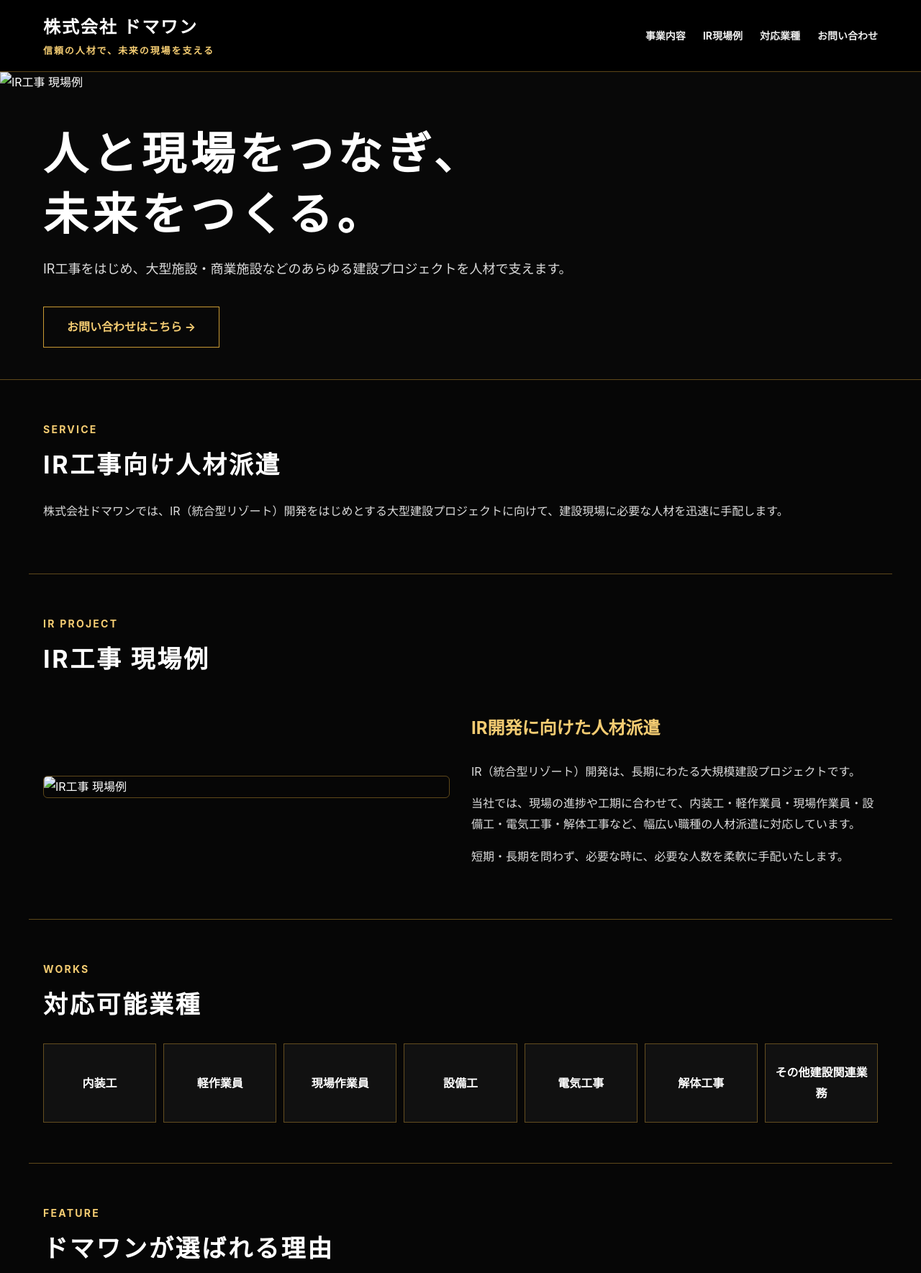
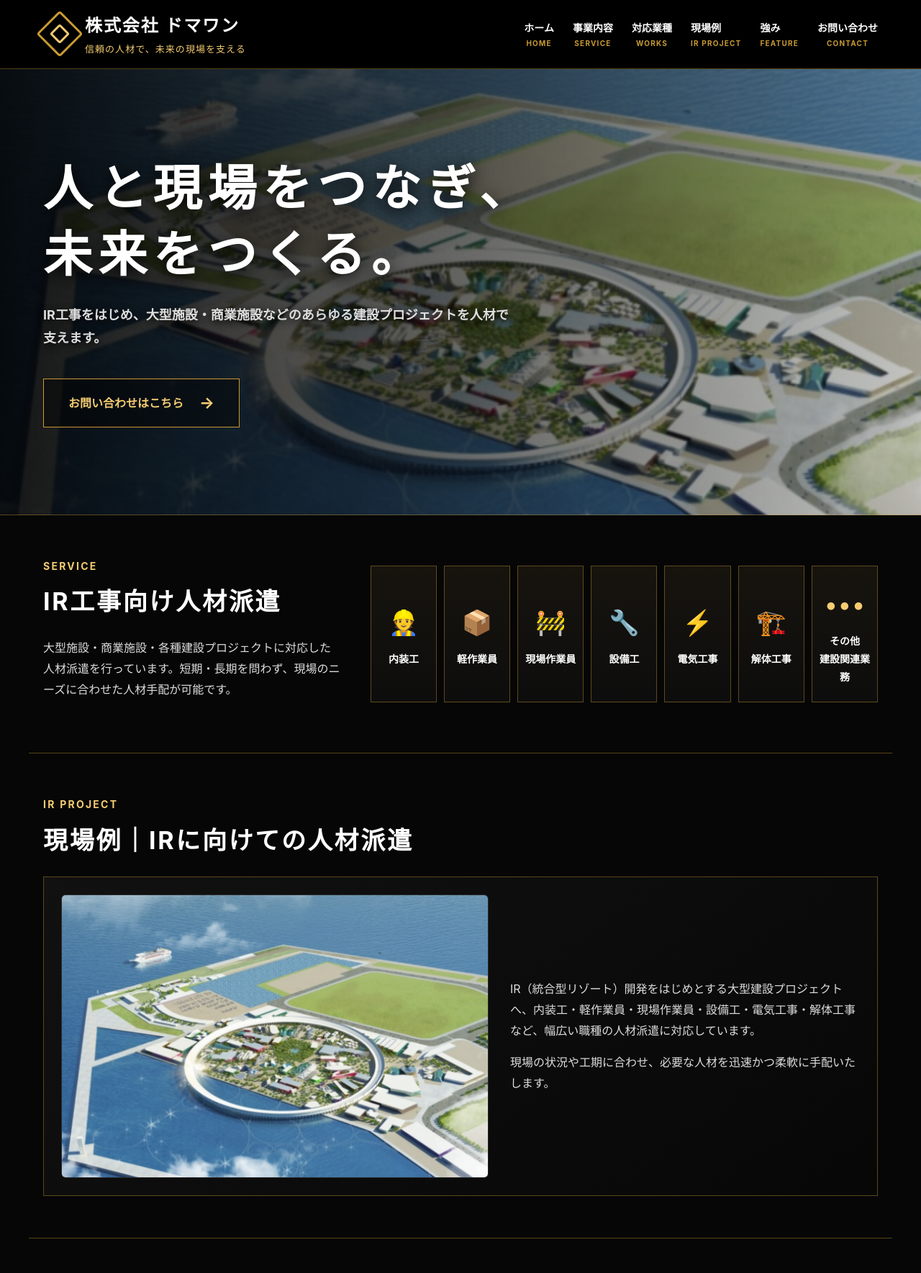
Before and after one commit to kocchanmama/domawan, a plain HTML site: page index.html in a window 1280 px wide. Shown: the top 1769 px of the page at 72% size. Drawn offline with Linux system fonts and the light colour scheme.

Commit message:
Add files via upload

```diff
--- a/index.html
+++ b/index.html
@@ -5,138 +5,175 @@
 <meta charset="UTF-8">
 <meta name="viewport" content="width=device-width, initial-scale=1.0">
 <title>株式会社 ドマワン｜IR工事向け人材派遣</title>
+<meta name="description" content="株式会社ドマワンは、IR工事・大型施設・商業施設など建設プロジェクトに対応した人材派遣会社です。">
 <style>
 *{box-sizing:border-box}
-body{margin:0;background:#060606;color:#fff;font-family:-apple-system,BlinkMacSystemFont,"Yu Gothic",Meiryo,sans-serif;line-height:1.8}
+html{scroll-behavior:smooth}
+body{
+  margin:0;background:#060606;color:#fff;
+  font-family:-apple-system,BlinkMacSystemFont,"Hiragino Mincho ProN","Yu Mincho","Yu Gothic",Meiryo,serif;
+  line-height:1.8;
+}
 a{color:inherit;text-decoration:none}
-:root{--gold:#c99a33;--gold2:#f4cc72;--line:rgba(201,154,51,.45)}
-header{background:#000;border-bottom:1px solid var(--line);position:sticky;top:0;z-index:10}
-.nav{max-width:1200px;margin:auto;padding:16px 20px;display:flex;justify-content:space-between;align-items:center}
-.logo{font-size:24px;font-weight:bold;letter-spacing:.08em}
-.logo span{display:block;color:var(--gold2);font-size:13px}
-.menu{display:flex;gap:24px;font-size:14px;font-weight:bold}
-.menu a{color:#eee}
-.hero{background:#080808;border-bottom:1px solid var(--line)}
-.hero-img{width:100%;display:block;max-height:560px;object-fit:cover}
-.hero-text{max-width:1200px;margin:auto;padding:44px 20px}
-.hero h1{font-size:clamp(34px,6vw,62px);line-height:1.35;margin:0 0 16px;letter-spacing:.1em}
-.hero p{font-size:18px;color:#ddd;max-width:780px}
-.btn{display:inline-block;border:1px solid var(--gold);color:var(--gold2);padding:13px 32px;margin-top:18px;font-weight:bold}
-section{max-width:1200px;margin:auto;padding:56px 20px;border-bottom:1px solid var(--line)}
+:root{--gold:#c99a33;--gold2:#f4cc72;--line:rgba(201,154,51,.42)}
+.header{position:sticky;top:0;z-index:10;background:rgba(0,0,0,.93);border-bottom:1px solid var(--line)}
+.nav{max-width:1200px;margin:auto;padding:14px 20px;display:flex;justify-content:space-between;align-items:center;gap:18px}
+.logo{display:flex;align-items:center;gap:12px}
+.mark{width:46px;height:46px;border:3px solid var(--gold);transform:rotate(45deg);position:relative;border-radius:4px}
+.mark:after{content:"";position:absolute;inset:10px;border:3px solid var(--gold2);border-radius:3px}
+.logo strong{display:block;font-size:24px;letter-spacing:.08em}
+.logo span{display:block;color:var(--gold2);font-size:13px;letter-spacing:.08em}
+.menu{display:flex;gap:26px;font-size:14px;font-weight:bold}
+.menu span{display:block;color:var(--gold);font-size:10px;text-align:center;letter-spacing:.12em}
+.hero{
+  min-height:620px;display:flex;align-items:center;
+  background:
+  linear-gradient(90deg,rgba(0,0,0,.9),rgba(0,0,0,.58),rgba(0,0,0,.18)),
+  url("ir-site-example.png") center/cover;
+  border-bottom:1px solid var(--line);
+}
+.hero-inner{max-width:1200px;margin:auto;width:100%;padding:80px 20px}
+.hero h1{font-size:clamp(38px,6vw,68px);line-height:1.35;letter-spacing:.12em;margin:0 0 22px;text-shadow:0 5px 24px #000}
+.hero p{font-size:18px;font-weight:bold;max-width:660px;text-shadow:0 3px 12px #000}
+.btn{display:inline-flex;align-items:center;gap:22px;margin-top:22px;border:1px solid var(--gold);color:var(--gold2);padding:13px 34px;font-weight:bold;background:rgba(0,0,0,.46)}
+.btn:after{content:"→";font-size:22px}
+section{max-width:1200px;margin:auto;padding:58px 20px}
 .label{color:var(--gold2);font-size:14px;letter-spacing:.16em;font-weight:bold}
-h2{font-size:34px;margin:6px 0 20px;letter-spacing:.08em;color:#fff}
+h2{font-size:34px;margin:6px 0 20px;letter-spacing:.08em}
 p{color:#ddd}
-.ir-box{display:grid;grid-template-columns:1fr 1fr;gap:30px;align-items:center}
-.ir-box img{width:100%;border:1px solid var(--line);border-radius:6px}
-.grid{display:grid;grid-template-columns:repeat(4,1fr);gap:16px}
-.card{background:linear-gradient(145deg,#141414,#080808);border:1px solid var(--line);padding:24px;border-radius:6px}
-.card h3{color:var(--gold2);margin:0 0 8px}
-.work-grid{display:grid;grid-template-columns:repeat(7,1fr);gap:10px;margin-top:24px}
-.work{background:#111;border:1px solid var(--line);padding:20px 10px;text-align:center;min-height:110px;display:flex;align-items:center;justify-content:center;font-weight:bold}
-.contact{max-width:none;background:#080808;padding:0}
-.contact-wrap{max-width:1200px;margin:auto;display:grid;grid-template-columns:1.2fr 1fr 1fr}
-.contact-box{padding:28px;border-right:1px solid var(--line)}
-.tel{font-size:30px;color:var(--gold2);font-weight:bold}
-footer{text-align:center;background:#000;color:#aaa;padding:18px}
+.service{display:grid;grid-template-columns:1fr 1.7fr;gap:40px;align-items:center;border-bottom:1px solid var(--line)}
+.work-grid{display:grid;grid-template-columns:repeat(7,1fr);gap:10px}
+.work{background:linear-gradient(180deg,#17140e,#0d0d0d);border:1px solid var(--line);padding:22px 10px;text-align:center;min-height:120px;display:flex;flex-direction:column;justify-content:center;align-items:center}
+.icon{font-size:34px;color:var(--gold2);margin-bottom:8px}
+.work strong{font-size:14px}
+.example{border-bottom:1px solid var(--line)}
+.example-box{display:grid;grid-template-columns:1.1fr .9fr;gap:30px;align-items:center;background:linear-gradient(145deg,#111,#070707);border:1px solid var(--line);padding:24px}
+.example img{width:100%;border-radius:6px;border:1px solid rgba(255,255,255,.12)}
+.feature{border-bottom:1px solid var(--line)}
+.feature-grid{display:grid;grid-template-columns:repeat(4,1fr);gap:16px;margin-top:18px}
+.card{background:linear-gradient(145deg,#121212,#080808);border:1px solid var(--line);padding:26px;border-radius:6px;min-height:190px}
+.card .icon{font-size:42px}
+.card h3{margin:0 0 8px;font-size:21px}
+.card p{margin:0;font-size:15px}
+.about{max-width:none;padding:0;border-bottom:1px solid var(--line);display:grid;grid-template-columns:1fr 1.2fr}
+.about-img{min-height:330px;background:linear-gradient(rgba(0,0,0,.28),rgba(0,0,0,.4)),url("https://images.unsplash.com/photo-1541888946425-d81bb19240f5?auto=format&fit=crop&w=1200&q=80") center/cover;filter:grayscale(100%)}
+.about-text{padding:48px 7vw;background:#080808}
+.contact{max-width:none;padding:0;background:#080808}
+.contact-grid{max-width:1200px;margin:auto;display:grid;grid-template-columns:1.2fr 1fr 1fr}
+.contact-box{padding:28px 30px;border-right:1px solid var(--line)}
+.contact-box strong.tel{font-size:30px;color:var(--gold2);letter-spacing:.08em}
+.mailbtn{display:inline-block;background:linear-gradient(90deg,var(--gold2),var(--gold));color:#111;padding:13px 28px;margin-top:12px;font-weight:bold}
+.footer{text-align:center;padding:16px;background:#000;color:#bbb;font-size:13px;border-top:1px solid var(--line)}
 @media(max-width:900px){
- .menu{display:none}
- .ir-box,.contact-wrap{grid-template-columns:1fr}
- .grid{grid-template-columns:1fr}
- .work-grid{grid-template-columns:repeat(2,1fr)}
- .contact-box{border-right:0;border-bottom:1px solid var(--line)}
+  .menu{display:none}
+  .service,.example-box,.about,.contact-grid{grid-template-columns:1fr}
+  .work-grid{grid-template-columns:repeat(2,1fr)}
+  .feature-grid{grid-template-columns:1fr}
+  .contact-box{border-right:0;border-bottom:1px solid var(--line)}
+  .hero{min-height:560px}
+  .logo strong{font-size:19px}
 }
 </style>
 </head>
 <body>
 
-<header>
+<header class="header">
   <div class="nav">
-    <div class="logo">株式会社 ドマワン<span>信頼の人材で、未来の現場を支える</span></div>
+    <div class="logo">
+      <div class="mark"></div>
+      <div><strong>株式会社 ドマワン</strong><span>信頼の人材で、未来の現場を支える</span></div>
+    </div>
     <nav class="menu">
-      <a href="#service">事業内容</a>
-      <a href="#ir">IR現場例</a>
-      <a href="#works">対応業種</a>
-      <a href="#contact">お問い合わせ</a>
+      <a href="#home">ホーム<span>HOME</span></a>
+      <a href="#service">事業内容<span>SERVICE</span></a>
+      <a href="#works">対応業種<span>WORKS</span></a>
+      <a href="#example">現場例<span>IR PROJECT</span></a>
+      <a href="#feature">強み<span>FEATURE</span></a>
+      <a href="#contact">お問い合わせ<span>CONTACT</span></a>
     </nav>
   </div>
 </header>
 
-<main>
+<main id="home">
   <div class="hero">
-    <img class="hero-img" src="ir-original.png" alt="IR工事 現場例">
-    <div class="hero-text">
+    <div class="hero-inner">
       <h1>人と現場をつなぎ、<br>未来をつくる。</h1>
       <p>IR工事をはじめ、大型施設・商業施設などのあらゆる建設プロジェクトを人材で支えます。</p>
-      <a class="btn" href="#contact">お問い合わせはこちら →</a>
+      <a class="btn" href="#contact">お問い合わせはこちら</a>
     </div>
   </div>
 
-  <section id="service">
-    <div class="label">SERVICE</div>
-    <h2>IR工事向け人材派遣</h2>
-    <p>株式会社ドマワンでは、IR（統合型リゾート）開発をはじめとする大型建設プロジェクトに向けて、建設現場に必要な人材を迅速に手配します。</p>
+  <section class="service" id="service">
+    <div>
+      <div class="label">SERVICE</div>
+      <h2>IR工事向け人材派遣</h2>
+      <p>大型施設・商業施設・各種建設プロジェクトに対応した人材派遣を行っています。短期・長期を問わず、現場のニーズに合わせた人材手配が可能です。</p>
+    </div>
+    <div id="works" class="work-grid">
+      <div class="work"><div class="icon">👷</div><strong>内装工</strong></div>
+      <div class="work"><div class="icon">📦</div><strong>軽作業員</strong></div>
+      <div class="work"><div class="icon">🚧</div><strong>現場作業員</strong></div>
+      <div class="work"><div class="icon">🔧</div><strong>設備工</strong></div>
+      <div class="work"><div class="icon">⚡</div><strong>電気工事</strong></div>
+      <div class="work"><div class="icon">🏗️</div><strong>解体工事</strong></div>
+      <div class="work"><div class="icon">•••</div><strong>その他<br>建設関連業務</strong></div>
+    </div>
   </section>
 
-  <section id="ir">
+  <section class="example" id="example">
     <div class="label">IR PROJECT</div>
-    <h2>IR工事 現場例</h2>
-    <div class="ir-box">
-      <img src="ir-original.png" alt="IR工事 現場例">
+    <h2>現場例｜IRに向けての人材派遣</h2>
+    <div class="example-box">
+      <img src="ir-site-example.png" alt="IR工事の現場例">
       <div>
-        <h3 style="color:#f4cc72;font-size:24px;">IR開発に向けた人材派遣</h3>
-        <p>IR（統合型リゾート）開発は、長期にわたる大規模建設プロジェクトです。</p>
-        <p>当社では、現場の進捗や工期に合わせて、内装工・軽作業員・現場作業員・設備工・電気工事・解体工事など、幅広い職種の人材派遣に対応しています。</p>
-        <p>短期・長期を問わず、必要な時に、必要な人数を柔軟に手配いたします。</p>
+        <p>IR（統合型リゾート）開発をはじめとする大型建設プロジェクトへ、内装工・軽作業員・現場作業員・設備工・電気工事・解体工事など、幅広い職種の人材派遣に対応しています。</p>
+        <p>現場の状況や工期に合わせ、必要な人材を迅速かつ柔軟に手配いたします。</p>
       </div>
     </div>
   </section>
 
-  <section id="works">
-    <div class="label">WORKS</div>
-    <h2>対応可能業種</h2>
-    <div class="work-grid">
-      <div class="work">内装工</div>
-      <div class="work">軽作業員</div>
-      <div class="work">現場作業員</div>
-      <div class="work">設備工</div>
-      <div class="work">電気工事</div>
-      <div class="work">解体工事</div>
-      <div class="work">その他建設関連業務</div>
+  <section class="feature" id="feature">
+    <div class="label">FEATURE</div>
+    <h2>ドマワンの強み</h2>
+    <div class="feature-grid">
+      <div class="card"><div class="icon">🕒</div><h3>スピーディーな人材手配</h3><p>急な人材ニーズにも迅速に対応。スピード重視で現場をサポートします。</p></div>
+      <div class="card"><div class="icon">👥</div><h3>幅広い業種に対応</h3><p>多様な職種・専門スキルを持つ人材が在籍。あらゆる現場に対応可能です。</p></div>
+      <div class="card"><div class="icon">🤝</div><h3>現場に合わせた柔軟な対応</h3><p>現場ごとの条件や状況に合わせて、最適な人材をご提案します。</p></div>
+      <div class="card"><div class="icon">🛡️</div><h3>安心できるサポート体制</h3><p>就業後のフォローまでしっかりサポート。安心してお任せいただけます。</p></div>
     </div>
   </section>
 
-  <section>
-    <div class="label">FEATURE</div>
-    <h2>ドマワンが選ばれる理由</h2>
-    <div class="grid">
-      <div class="card"><h3>スピーディーな手配</h3><p>急な人材ニーズにも迅速に対応します。</p></div>
-      <div class="card"><h3>大人数にも対応</h3><p>大型現場に合わせた人材供給が可能です。</p></div>
-      <div class="card"><h3>幅広い業種</h3><p>建設現場の様々な作業に対応します。</p></div>
-      <div class="card"><h3>柔軟な対応</h3><p>短期・長期、現場状況に合わせて対応します。</p></div>
+  <section class="about" id="company">
+    <div class="about-img"></div>
+    <div class="about-text">
+      <div class="label">ABOUT US</div>
+      <h2>株式会社 ドマワンについて</h2>
+      <p>株式会社ドマワンは、建設現場に特化した人材派遣会社です。IR工事を中心に、大型施設・商業施設・各種建設プロジェクトを支える人材を現場へ派遣しています。</p>
+      <p>「信頼される人材を、必要な時に、必要な現場へ」をモットーに、お客様のプロジェクト成功に貢献します。</p>
     </div>
   </section>
 
   <section class="contact" id="contact">
-    <div class="contact-wrap">
+    <div class="contact-grid">
       <div class="contact-box">
-        <h2>株式会社 ドマワン</h2>
+        <div class="logo"><div class="mark"></div><div><strong>株式会社 ドマワン</strong></div></div>
         <p>〒661-0961 兵庫県尼崎市戸ノ内町3-17-11</p>
         <p>☎ 080-1482-3368</p>
         <p>✉ info@domawan.com</p>
       </div>
       <div class="contact-box">
         <p>お電話でのお問い合わせ</p>
-        <div class="tel">080-1482-3368</div>
-        <p>受付時間 / 9:00〜18:00</p>
+        <strong class="tel">080-1482-3368</strong>
+        <p>受付時間 / 9:00〜18:00（日曜定休）</p>
       </div>
       <div class="contact-box">
-        <p>人材派遣のご相談はこちら</p>
-        <a class="btn" href="mailto:info@domawan.com">メールで問い合わせ →</a>
+        <p>メールでのお問い合わせ</p>
+        <a class="mailbtn" href="mailto:info@domawan.com">お問い合わせフォームへ →</a>
       </div>
     </div>
   </section>
 </main>
 
-<footer>© 2024 株式会社 ドマワン All Rights Reserved.</footer>
+<footer class="footer">© 2024 株式会社 ドマワン All Rights Reserved.</footer>
 </body>
 </html>
```
Also changed, not shown: ir-site-example.png (added).
